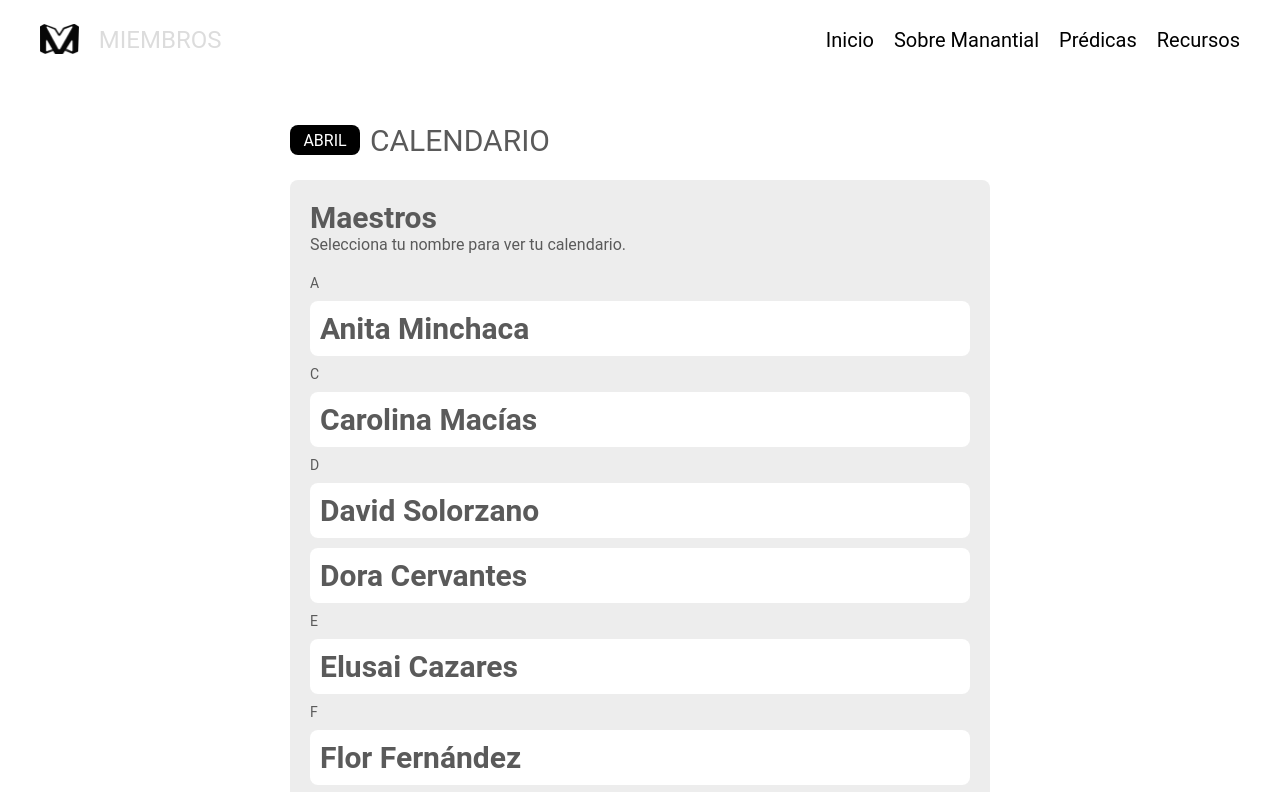
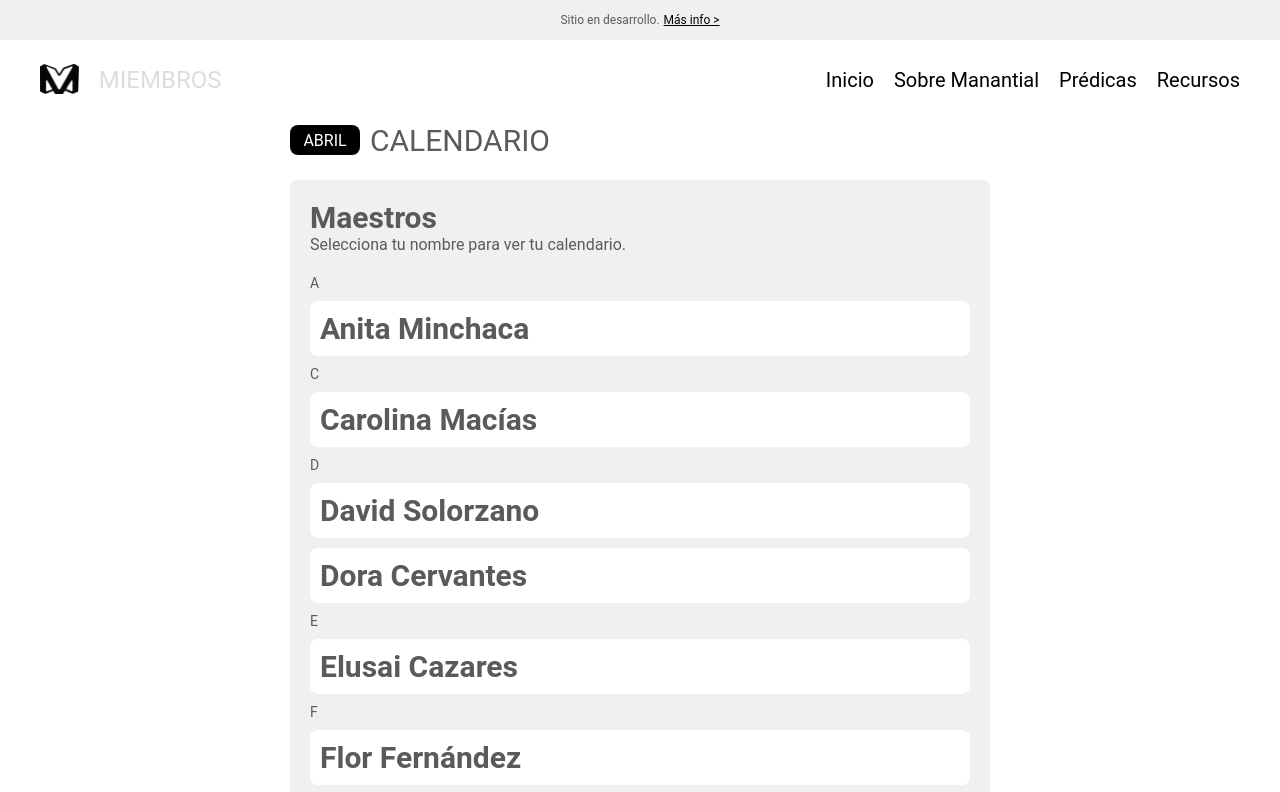
Before and after one commit to danielmacielacevedo/somosmanantial, a plain HTML site: page miembros/calendario-maestros.html in a window 1280 px wide. Shown: the top 792 px of the page. Drawn offline with Linux system fonts and the light colour scheme.

Commit message:
Agregué un aviso arriba en el header

```diff
--- a/css/calendario.css
+++ b/css/calendario.css
@@ -116,9 +116,10 @@ h5
     top: 0;
     width: 100%;
     min-width: 320px;
-    height: 80px;
-    padding: 0 40px;
-    display: flex;
+    height: 120px;
+    /* padding: 0 40px; */
+    display: flex;
+    flex-direction: column;
     align-items: center;
     justify-content: space-between;
     background-color: var(--white);
@@ -126,12 +127,24 @@ h5
     -webkit-backdrop-filter: blur(10px);
 
 }
+.nav-avisos
+{
+    display: flex;
+    width: 100%;
+    height: 40px;
+    background-color: #f0f0f0;
+    font-size: 12px;
+    justify-content: center;
+    align-items: center;
+    gap: 4px;
+}
 .nav-full
 {
     display: flex;
     justify-content: space-between;
     width: 100%;
     align-items: center;
+    padding: 0 40px;
 }
 .nav-full img
 {
@@ -505,7 +518,7 @@ h5
     flex-direction: column;
     width: 100%;
     height: auto;
-    background-color: #ededed;
+    background-color: #f0f0f0;
     border-radius: 8px;
     padding: 20px;
 }
@@ -518,7 +531,7 @@ h5
 }
 .maestro-container
 {
-    background: rgb(255, 255, 255);
+    background: #fff;
     padding: 10px;
     border-radius: 8px;
     cursor: pointer;
--- a/css/style.css
+++ b/css/style.css
@@ -73,7 +73,7 @@ body
 {
     width: 100%;
     min-width: 320px;
-    background: var(--white);
+    background: #f0f0f0;
     color: var(--grey);
     font-family: 'Roboto', sans-serif;
 }
@@ -116,9 +116,10 @@ h5
     top: 0;
     width: 100%;
     min-width: 320px;
-    height: 80px;
-    padding: 0 40px;
-    display: flex;
+    height: 120px;
+    /* padding: 0 40px; */
+    display: flex;
+    flex-direction: column;
     align-items: center;
     justify-content: space-between;
     background-color: var(--white);
@@ -126,12 +127,24 @@ h5
     -webkit-backdrop-filter: blur(10px);
 
 }
+.nav-avisos
+{
+    display: flex;
+    width: 100%;
+    height: 40px;
+    background-color: #f0f0f0;
+    font-size: 12px;
+    justify-content: center;
+    align-items: center;
+    gap: 4px;
+}
 .nav-full
 {
     display: flex;
     justify-content: space-between;
     width: 100%;
     align-items: center;
+    padding: 0 40px;
 }
 .nav-full img
 {
--- a/miembros/calendario-maestros.html
+++ b/miembros/calendario-maestros.html
@@ -12,6 +12,10 @@
 <body>
     <header class="header-container" id="mobile-home">
         <nav class="nav-container">
+            <div class="nav-avisos">
+                <p>Sitio en desarrollo.</p>
+                <a target="_blank" rel="noreferrer" href="https://www.facebook.com/somosmanantial.org/">Más info ></a>
+            </div>
             <div class="nav-full">
                 <div class="left-nav">
                     <a href="../">
```
Also changed, not shown: index.html (+4 -0 lines).
